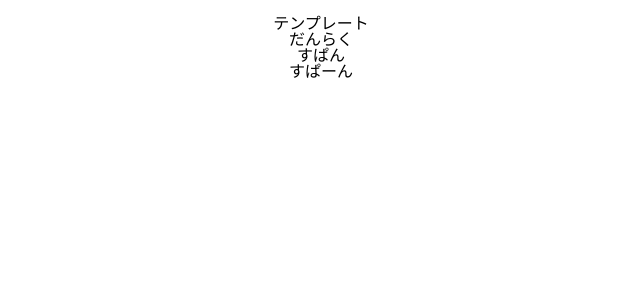
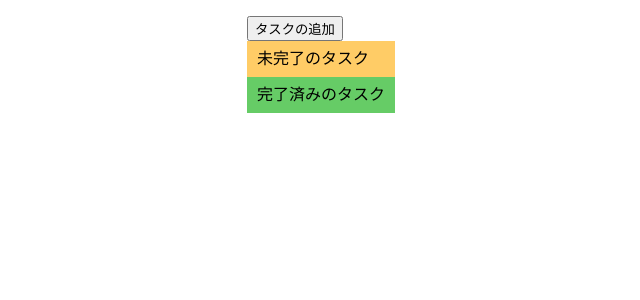
Before and after one commit to menheratechnology/bocchi-eng-template-js, a Next.js app: page / in a window 1280 px wide. Shown: the top 300 px of the page, without its empty margins (319-959 px from the left). Built offline with nearby package versions, Linux system fonts and the light colour scheme.

Commit message:
feat:add taskform

```diff
--- /dev/null
+++ b/src/components/Containers/TopContainer/index.tsx
@@ -0,0 +1,42 @@
+import { useState } from 'react'
+
+import { AddTaskForm } from '~/components/Forms/AddTaskForm'
+import { CompleteTaskList } from '~/components/Tasks/CompleteTaskList'
+import { IncompleteTaskList } from '~/components/Tasks/IncompleteTaskList'
+import { Task } from '~/entities/Task'
+
+export const TopContainer = (): React.ReactElement => {
+  const [isShowAddTaskModal, setIsShowAddTaskModal] = useState(false)
+  const [incompleteTasks, setIncompleteTasks] = useState<Array<Task>>([])
+  const [completeTasks, setCompleteTasks] = useState<Array<Task>>([])
+
+  return (
+    <div>
+      <button
+        onClick={() => {
+          setIsShowAddTaskModal(!isShowAddTaskModal)
+        }}
+      >
+        タスクの追加
+      </button>
+      <IncompleteTaskList
+        incompleteTasks={incompleteTasks}
+        setIncompleteTasks={setIncompleteTasks}
+        completeTasks={completeTasks}
+        setCompleteTasks={setCompleteTasks}
+      />
+      <CompleteTaskList
+        incompleteTasks={incompleteTasks}
+        setIncompleteTasks={setIncompleteTasks}
+        completeTasks={completeTasks}
+        setCompleteTasks={setCompleteTasks}
+      />
+      {isShowAddTaskModal && (
+        <AddTaskForm
+          incompleteTasks={incompleteTasks}
+          setIncompleteTasks={setIncompleteTasks}
+        />
+      )}
+    </div>
+  )
+}
--- /dev/null
+++ b/src/components/Forms/AddTaskForm/index.tsx
@@ -0,0 +1,47 @@
+import { Dispatch, SetStateAction, useState } from 'react'
+
+import { Task } from '~/entities/Task'
+
+type Props = {
+  incompleteTasks: Array<Task>
+  setIncompleteTasks: Dispatch<SetStateAction<Array<Task>>>
+}
+
+export const AddTaskForm = ({
+  incompleteTasks,
+  setIncompleteTasks,
+}: Props): React.ReactElement => {
+  const [title, setTitle] = useState('')
+  const [description, setDescription] = useState('')
+
+  const addTask = () => {
+    const newTask: Task = {
+      title: title,
+      description: description,
+      isComplete: false,
+    }
+    const newIncompleteTasks = [...incompleteTasks, newTask]
+    setIncompleteTasks(newIncompleteTasks)
+  }
+  return (
+    <div>
+      <label>タスク名</label>
+      <input
+        placeholder="タスク名"
+        onChange={(e) => {
+          setTitle(e.target.value)
+        }}
+        value={title}
+      />
+      <label>詳細</label>
+      <textarea
+        placeholder="詳細"
+        onChange={(e) => {
+          setDescription(e.target.value)
+        }}
+        value={description}
+      />
+      <button onClick={addTask}>追加</button>
+    </div>
+  )
+}
--- a/src/pages/index.tsx
+++ b/src/pages/index.tsx
@@ -1,14 +1,12 @@
 import type { NextPage } from 'next'
 
+import { TopContainer } from '~/components/Containers/TopContainer'
 import { DefaultLayout } from '~/components/Layouts/DefaultLayout'
 
 const Home: NextPage = () => {
   return (
     <DefaultLayout>
-      <h1>テンプレート</h1>
-      <p>だんらく</p>
-      <span>すぱん</span>
-      <span>すぱーん</span>
+      <TopContainer />
     </DefaultLayout>
   )
 }
```
